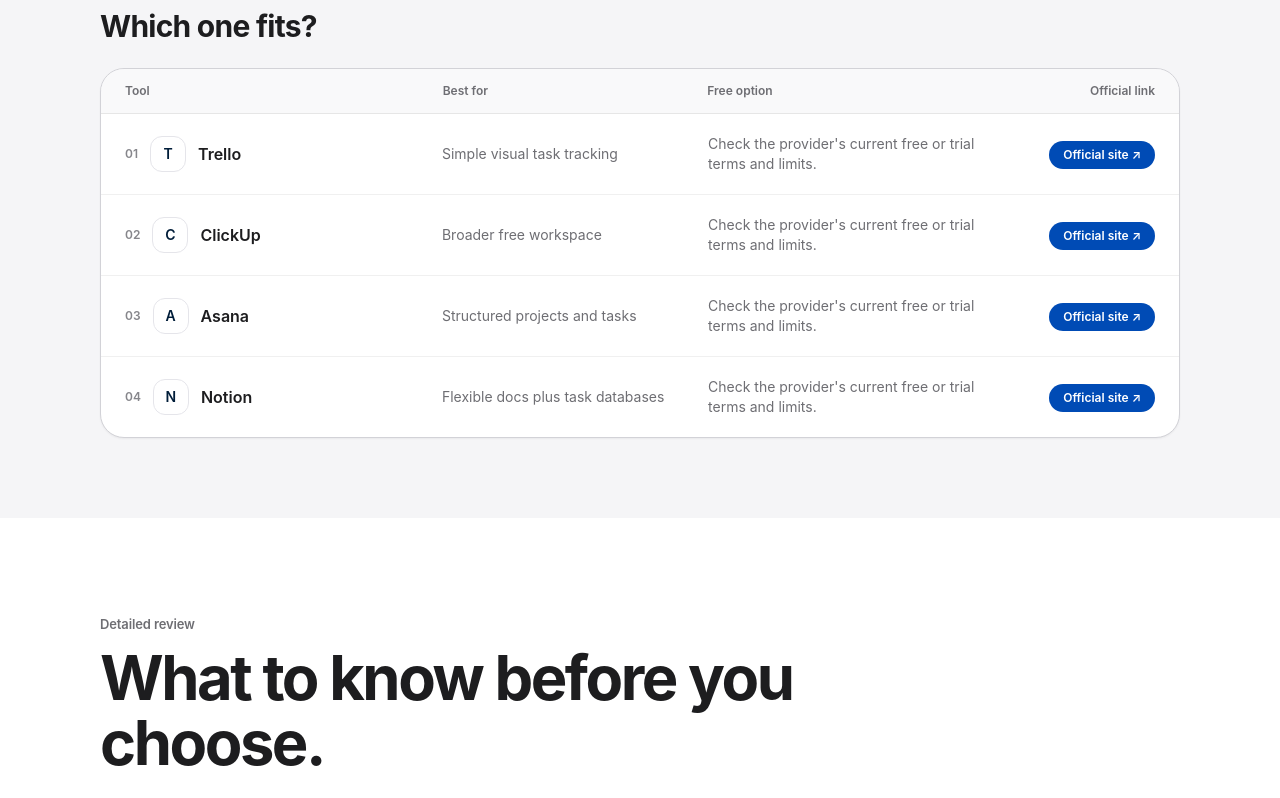
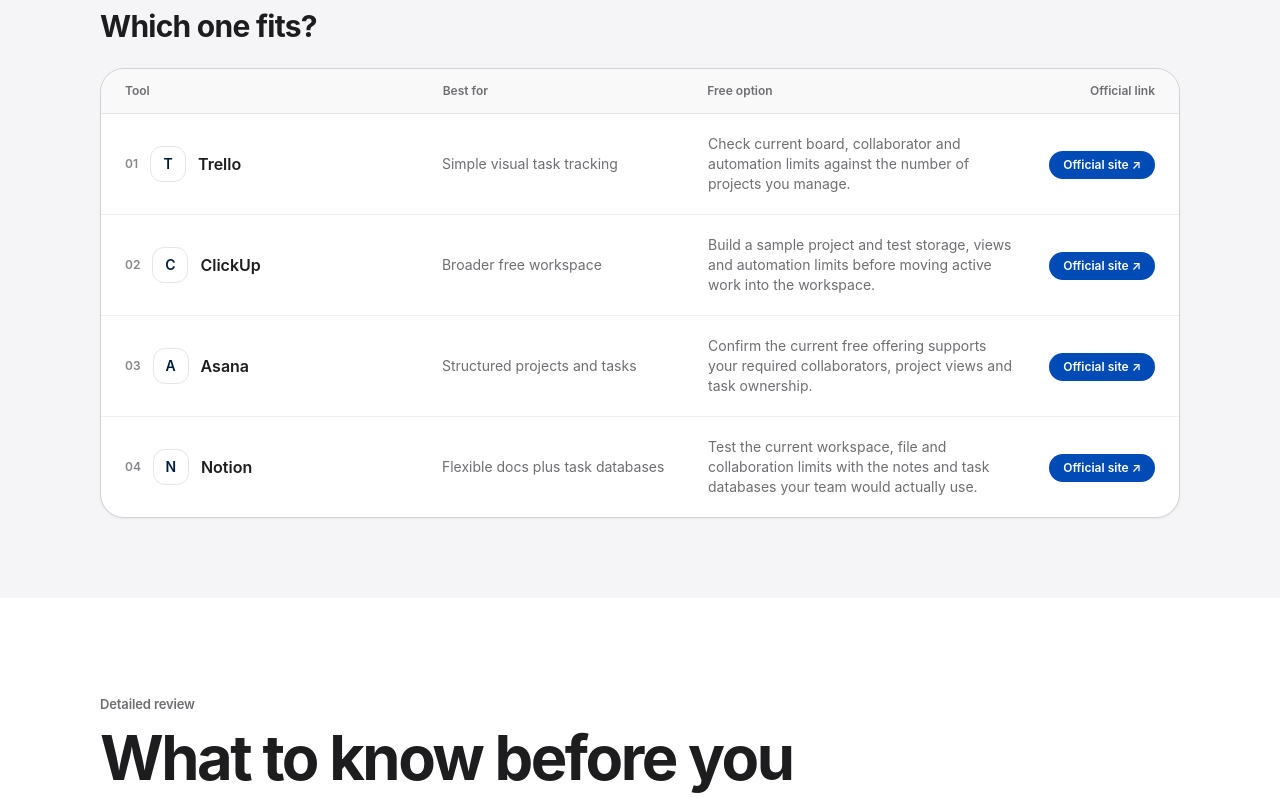
Before and after one commit to LinukaBandara/StackPick, a Next.js app: page /best/free-project-management-software in a window 1280 px wide. Shown: the part 941-1739 px from the top of the page. Built offline with nearby package versions, Linux system fonts and the light colour scheme; no server answers.

Commit message:
Improve free project management guide decision criteria

```diff
--- a/app/best/free-project-management-software/page.tsx
+++ b/app/best/free-project-management-software/page.tsx
@@ -15,12 +15,12 @@ export default function Page() {
       intro="Compare free project-management options for freelancers and small teams, focusing on real limits, collaboration, task ownership and when a paid plan becomes necessary."
       pricingNote="Plans, limits and included features can change. Verify the provider's current pricing and terms before publishing a site or moving a live business workflow."
       tools={[
-        { name: "Trello", bestFor: "Simple visual task tracking", freeOption: "Check the provider's current free or trial terms and limits.", tradeoff: "A visual board is quick to learn, but check whether the free tier's board, automation, workspace and reporting limits fit the number of projects you run.", url: "https://trello.com/" },
-        { name: "ClickUp", bestFor: "Broader free workspace", freeOption: "Check the provider's current free or trial terms and limits.", tradeoff: "The broad free workspace can be attractive, but verify current storage, usage, view and advanced-feature limits with a realistic project.", url: "https://clickup.com/" },
-        { name: "Asana", bestFor: "Structured projects and tasks", freeOption: "Check the provider's current free or trial terms and limits.", tradeoff: "Structured tasks and ownership can help a team coordinate, but check the current free-tier limits for collaborators, views, reporting and automation.", url: "https://asana.com/" },
-        { name: "Notion", bestFor: "Flexible docs plus task databases", freeOption: "Check the provider's current free or trial terms and limits.", tradeoff: "Combining notes and task databases can reduce tool switching, but more structured project reporting, dependencies or automation may need extra setup or a different plan.", url: "https://www.notion.com/" },
+        { name: "Trello", bestFor: "Simple visual task tracking", freeOption: "Check current board, collaborator and automation limits against the number of projects you manage.", tradeoff: "A visual board is quick to learn, but check whether the free tier's board, automation, workspace and reporting limits fit the number of projects you run.", url: "https://trello.com/" },
+        { name: "ClickUp", bestFor: "Broader free workspace", freeOption: "Build a sample project and test storage, views and automation limits before moving active work into the workspace.", tradeoff: "The broad free workspace can be attractive, but verify current storage, usage, view and advanced-feature limits with a realistic project.", url: "https://clickup.com/" },
+        { name: "Asana", bestFor: "Structured projects and tasks", freeOption: "Confirm the current free offering supports your required collaborators, project views and task ownership.", tradeoff: "Structured tasks and ownership can help a team coordinate, but check the current free-tier limits for collaborators, views, reporting and automation.", url: "https://asana.com/" },
+        { name: "Notion", bestFor: "Flexible docs plus task databases", freeOption: "Test the current workspace, file and collaboration limits with the notes and task databases your team would actually use.", tradeoff: "Combining notes and task databases can reduce tool switching, but more structured project reporting, dependencies or automation may need extra setup or a different plan.", url: "https://www.notion.com/" },
       ]}
-      bottomLine="Choose the smallest tool that handles the work you actually do. Before committing, test the normal workflow from setup through the first real customer or client task, then check what happens when you hit the free-plan or entry-tier limit."
+      bottomLine="Pick the tool that makes ownership and the next action obvious—not the one with the longest feature list. Before migrating, run one real project through task assignment, due dates, file sharing, progress review and export. If the free plan hides a required view, permission or automation behind an upgrade, include that paid tier in the comparison from the start."
     >
       <section className="bg-white">
         <div className="sp-container py-16 sm:py-20">
```
